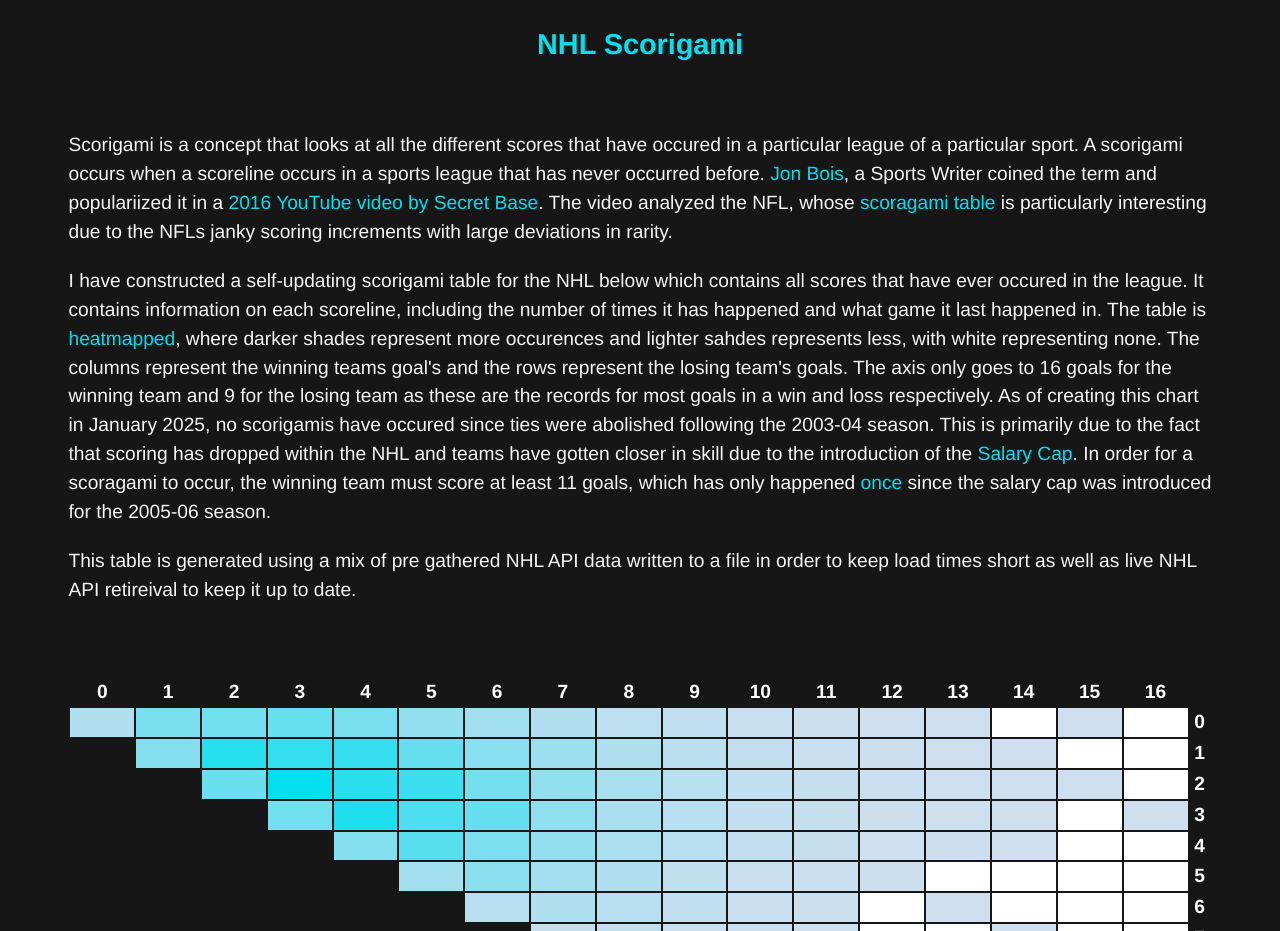
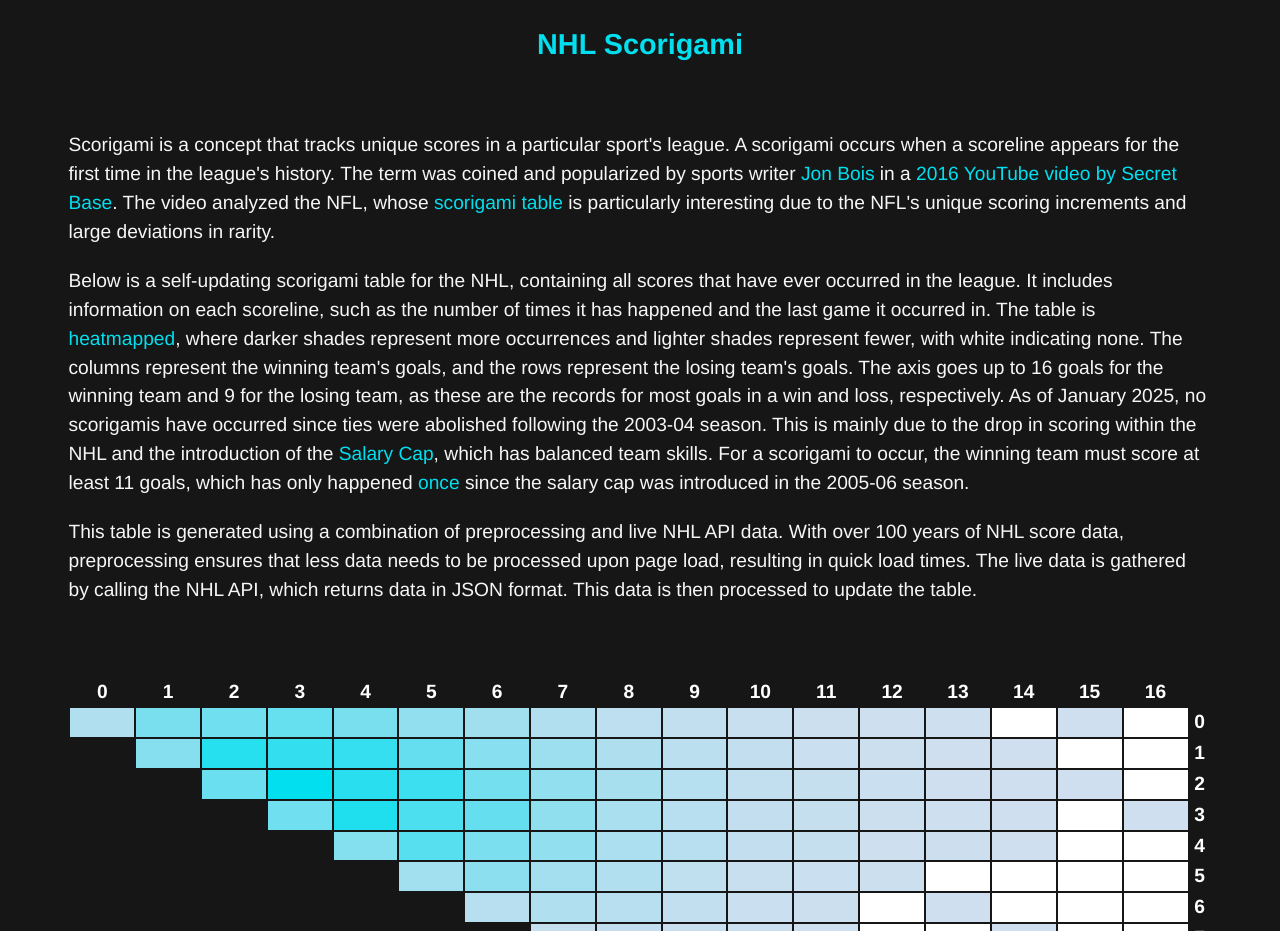
Before and after one commit to adan094/noahadamscswebsite, a React (Vite) app: page / in a window 1280 px wide. Shown: the part 1120-2051 px from the top of the page. Built offline with nearby package versions, Linux system fonts and the light colour scheme; no server answers.

Commit message:
Updated NHL Scoigami section text

```diff
--- a/src/Projects.jsx
+++ b/src/Projects.jsx
@@ -170,9 +170,15 @@
     return (
             <div className="sectionElements">
                 <div >
-                    <p>Scorigami is a concept that looks at all the different scores that have occured in a particular league of a particular sport. A scorigami occurs when a scoreline occurs in a sports league that has never occurred before. <a href="https://en.wikipedia.org/wiki/Jon_Bois">Jon Bois</a>, a Sports Writer coined the term and populariized it in a <a href="https://www.youtube.com/watch?v=9l5C8cGMueY">2016 YouTube video by Secret Base</a>. The video analyzed the NFL, whose <a href="https://nflscorigami.com/">scoragami table</a> is particularly interesting due to the NFLs janky scoring increments with large deviations in rarity.</p>
-                    <p>I have constructed a self-updating scorigami table for the NHL below which contains all scores that have ever occured in the league. It contains information on each scoreline, including the number of times it has happened and what game it last happened in. The table is <a href="https://en.wikipedia.org/wiki/Heat_map">heatmapped</a>, where darker shades represent more occurences and lighter sahdes represents less, with white representing none. The columns represent the winning teams goal's and the rows represent the losing team's goals. The axis only goes to 16 goals for the winning team and 9 for the losing team as these are the records for most goals in a win and loss respectively. As of creating this chart in January 2025, no scorigamis have occured since ties were abolished following the 2003-04 season. This is primarily due to the fact that scoring has dropped within the NHL and teams have gotten closer in skill due to the introduction of the <a href="https://en.wikipedia.org/wiki/NHL_salary_cap">Salary Cap</a>. In order for a scoragami to occur, the winning team must score at least 11 goals, which has only happened <a href="https://www.nhl.com/gamecenter/det-vs-pit/2022/03/27/2021021050">once</a> since the salary cap was introduced for the 2005-06 season.</p>
-                    <p>This table is generated using a mix of pre gathered NHL API data written to a file in order to keep load times short as well as live NHL API retireival to keep it up to date.</p>
+                    <p>
+                        Scorigami is a concept that tracks unique scores in a particular sport's league. A scorigami occurs when a scoreline appears for the first time in the league's history. The term was coined and popularized by sports writer <a href="https://en.wikipedia.org/wiki/Jon_Bois">Jon Bois</a> in a <a href="https://www.youtube.com/watch?v=9l5C8cGMueY">2016 YouTube video by Secret Base</a>. The video analyzed the NFL, whose <a href="https://nflscorigami.com/">scorigami table</a> is particularly interesting due to the NFL's unique scoring increments and large deviations in rarity.
+                    </p>
+                    <p>
+                        Below is a self-updating scorigami table for the NHL, containing all scores that have ever occurred in the league. It includes information on each scoreline, such as the number of times it has happened and the last game it occurred in. The table is <a href="https://en.wikipedia.org/wiki/Heat_map">heatmapped</a>, where darker shades represent more occurrences and lighter shades represent fewer, with white indicating none. The columns represent the winning team's goals, and the rows represent the losing team's goals. The axis goes up to 16 goals for the winning team and 9 for the losing team, as these are the records for most goals in a win and loss, respectively. As of January 2025, no scorigamis have occurred since ties were abolished following the 2003-04 season. This is mainly due to the drop in scoring within the NHL and the introduction of the <a href="https://en.wikipedia.org/wiki/NHL_salary_cap">Salary Cap</a>, which has balanced team skills. For a scorigami to occur, the winning team must score at least 11 goals, which has only happened <a href="https://www.nhl.com/gamecenter/det-vs-pit/2022/03/27/2021021050">once</a> since the salary cap was introduced in the 2005-06 season.
+                    </p>
+                    <p>
+                        This table is generated using a combination of preprocessing and live NHL API data. With over 100 years of NHL score data, preprocessing ensures that less data needs to be processed upon page load, resulting in quick load times. The live data is gathered by calling the NHL API, which returns data in JSON format. This data is then processed to update the table.
+                    </p>
                 </div>
                 <table>
                     <tr>
```
